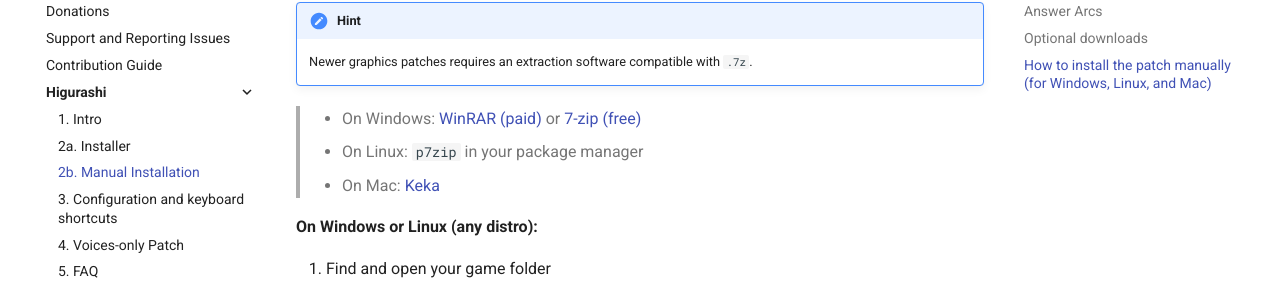
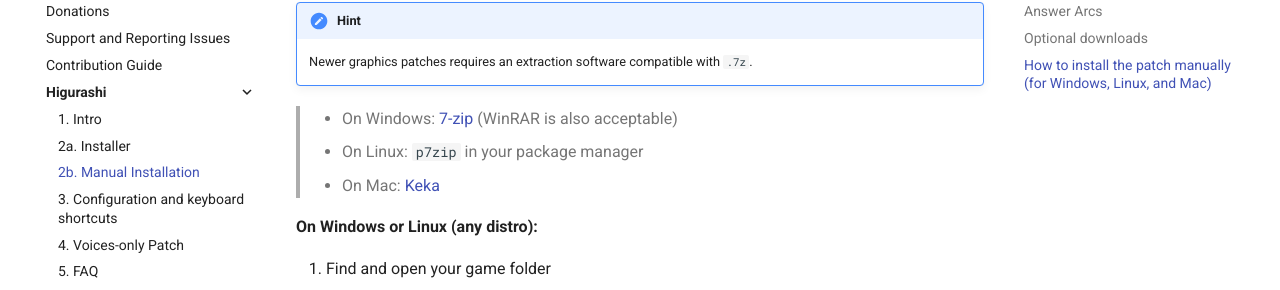
Before and after one commit to 07th-mod/wiki, an MkDocs documentation site: the page built from docs/Higurashi/Manual-Installation.md, in a window 1280 px wide and 900 px high, scrolled down 2578 px. Shown: the part 151-441 px from the top of the window. Built offline with MkDocs 1.6.1 and Material for MkDocs 9.7.7, drawn with Linux system fonts in a browser that asks for light colours.

Commit message:
Remove WinRAR link, but still indicate that WinRAR can be used.

```diff
--- a/docs/Higurashi/Manual-Installation.md
+++ b/docs/Higurashi/Manual-Installation.md
@@ -222,7 +222,7 @@ Follow the table below to download all the pieces to install the patch:
 !!! hint
     Newer graphics patches requires an extraction software compatible with ``.7z``.
 
-> * On Windows: [WinRAR (paid)](https://www.win-rar.com/start.html?&L=0) or [7-zip (free)](http://7-zip.org/)
+> * On Windows: [7-zip](http://7-zip.org/) (WinRAR is also acceptable)
 > * On Linux: ``p7zip`` in your package manager
 > * On Mac: [Keka](https://www.keka.io)
 
```
